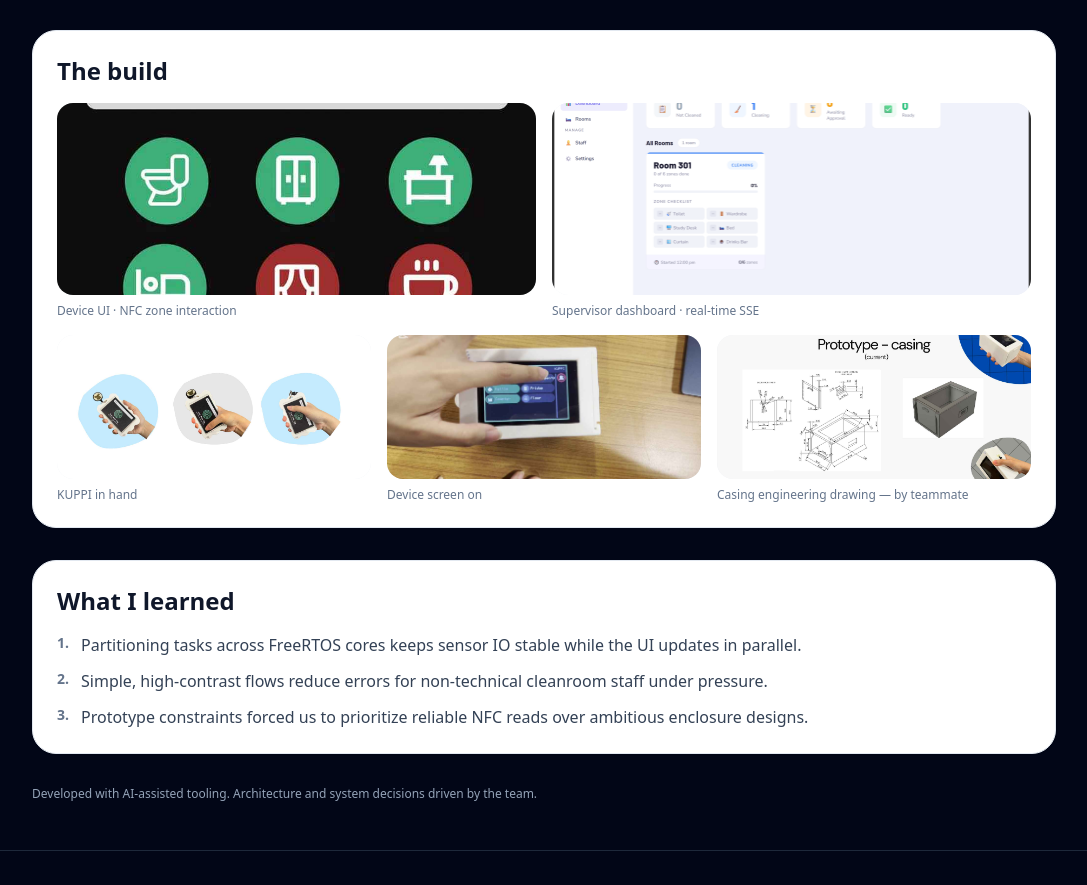
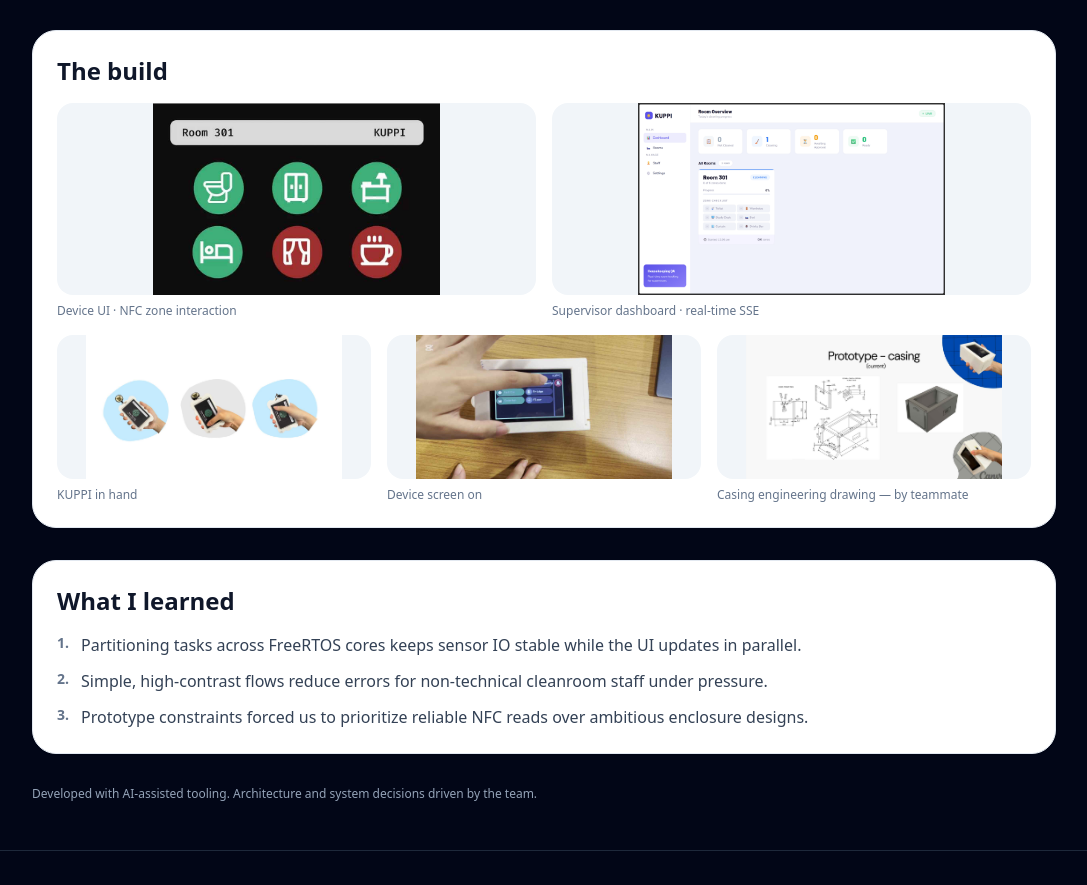
Before and after one commit to uniweeq/uniweeq.github.io, a React (Vite) app: page /projects/kuppi in a window 1280 px wide. Shown: the part 2097-2982 px from the top of the page, without its empty margins (96-1183 px from the left). Built offline with nearby package versions, Linux system fonts and the light colour scheme.

Commit message:
change to object-contain

```diff
--- a/src/pages/Kuppi.jsx
+++ b/src/pages/Kuppi.jsx
@@ -203,7 +203,7 @@ function Kuppi() {
             <div className="h-48 overflow-hidden rounded-2xl bg-slate-100">
               <img
                 alt="Device UI · NFC zone interaction"
-                className="block h-full w-full object-cover"
+                className="block h-full w-full object-contain"
                 decoding="async"
                 loading="lazy"
                 src="/images/kuppi/kuppi-dashboard.jpg"
@@ -217,7 +217,7 @@ function Kuppi() {
             <div className="h-48 overflow-hidden rounded-2xl bg-slate-100">
               <img
                 alt="Supervisor dashboard · real-time SSE"
-                className="block h-full w-full object-cover"
+                className="block h-full w-full object-contain"
                 decoding="async"
                 loading="lazy"
                 // src="/images/kuppi/kuppi-dashboard.png"
@@ -248,7 +248,7 @@ function Kuppi() {
               <div className="h-36 overflow-hidden rounded-2xl bg-slate-100">
                 <img
                   alt={item.label}
-                  className="block h-full w-full object-cover"
+                  className="block h-full w-full object-contain"
                   decoding="async"
                   loading="lazy"
                   src={item.src}
```
